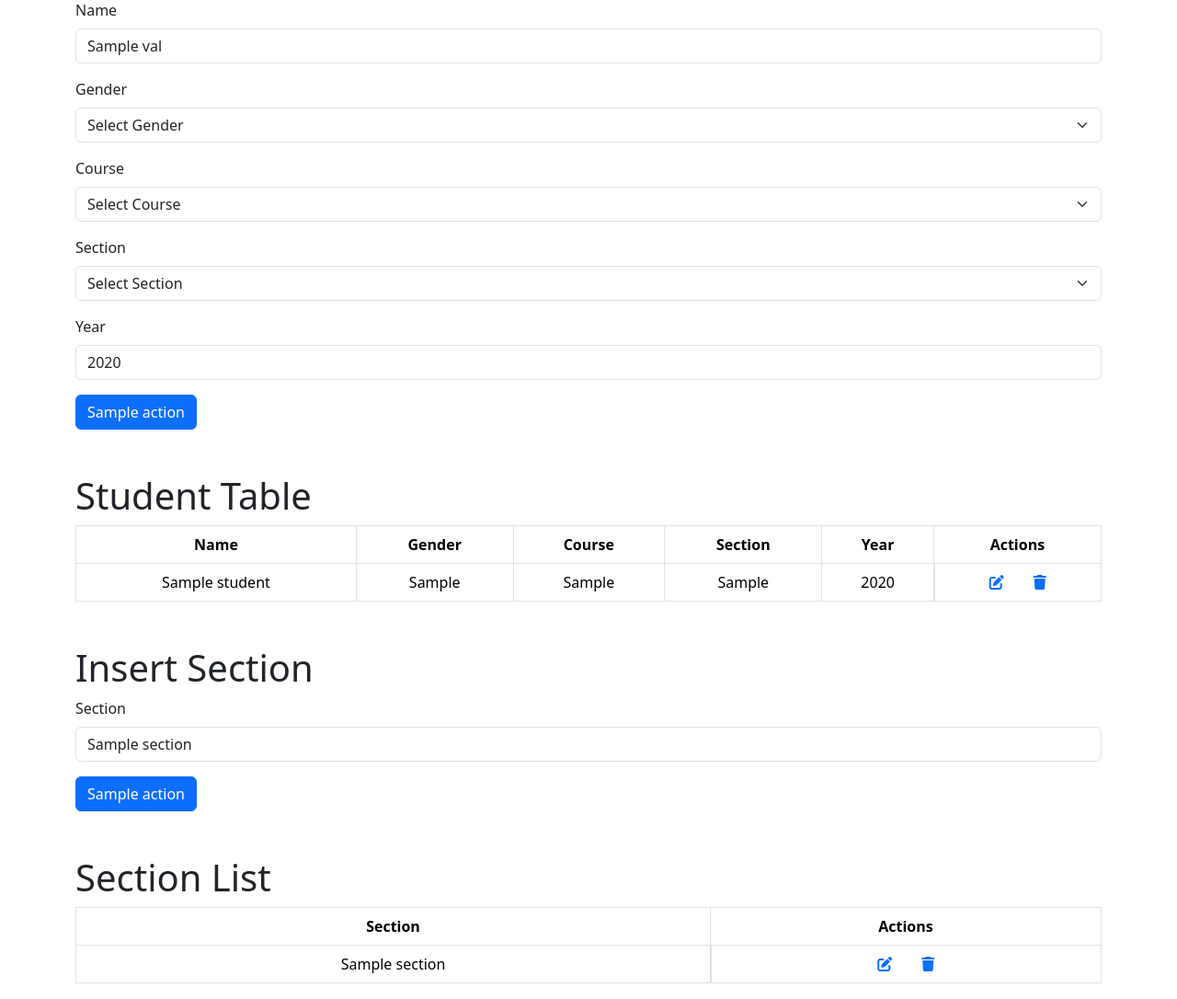
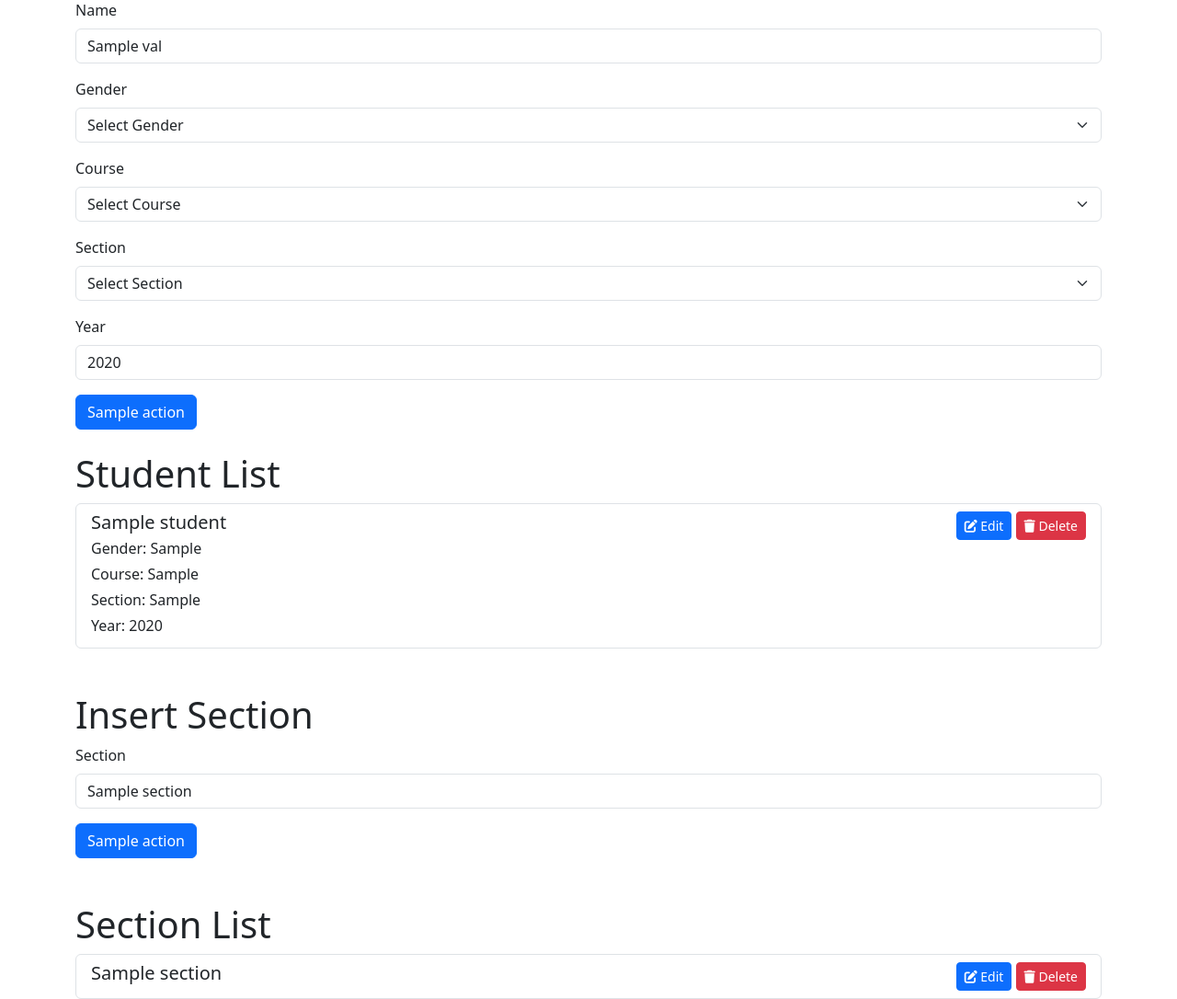
Before and after one commit to jkennethdomingo/domingoLab1, a CodeIgniter 4 app: template app/Views/index.php in a window 1280 px wide. Shown: the part 105-1191 px from the top of the page at 92% size. Run offline with PHP 8.4 and a stand-in for CodeIgniter, Linux system fonts and the light colour scheme; the template is opened without the code that fills it: most values are stand-ins (such as "Sample title", 1, 10 or a date in 2020); some libraries are stand-ins or nearby versions.

Commit message:
v1.0.1
minor bug fixes, conversion of table to list

```diff
--- a/app/Views/index.php
+++ b/app/Views/index.php
@@ -22,11 +22,11 @@ $removeError = session()->getFlashdata('remove_error');
             <input type="hidden" name="id" value="<?= isset($val['id']) ? $val['id'] : '' ?>">
             <div class="mb-3">
                 <label for="StudName" class="form-label">Name</label>
-                <input type="text" class="form-control" id="StudName" name="StudName" placeholder="Enter your name" value="<?= isset($val['StudName']) ? $val['StudName'] : '' ?>">
+                <input type="text" class="form-control" id="StudName" name="StudName" placeholder="Enter your name" value="<?= isset($val['StudName']) ? $val['StudName'] : '' ?>" required>
             </div>
             <div class="mb-3">
                 <label for="StudGender" class="form-label">Gender</label>
-                <select class="form-select" id="StudGender" name="StudGender">
+                <select class="form-select" id="StudGender" name="StudGender" required>
                     <option value="" disabled selected>Select Gender</option>
                     <option value="Male" <?= (isset($val['StudGender']) && $val['StudGender'] == 'Male') ? 'selected' : '' ?>>Male</option>
                     <option value="Female" <?= (isset($val['StudGender']) && $val['StudGender'] == 'Female') ? 'selected' : '' ?>>Female</option>
@@ -35,7 +35,7 @@ $removeError = session()->getFlashdata('remove_error');
             </div>
             <div class="mb-3">
                 <label for="StudCourse" class="form-label">Course</label>
-                <select class="form-select" id="StudCourse" name="StudCourse">
+                <select class="form-select" id="StudCourse" name="StudCourse" required>
                     <option value="" disabled selected>Select Course</option>
                     <option value="BSIT" <?= (isset($val['StudCourse']) && $val['StudCourse'] == 'BSIT') ? 'selected' : '' ?>>BSIT</option>
                     <option value="BSCS" <?= (isset($val['StudCourse']) && $val['StudCourse'] == 'BSCS') ? 'selected' : '' ?>>BSCS</option>
@@ -44,7 +44,7 @@ $removeError = session()->getFlashdata('remove_error');
             </div>
             <div class="mb-3">
                 <label for="StudSection" class="form-label">Section</label>
-                <select class="form-select" id="StudSection" name="StudSection">
+                <select class="form-select" id="StudSection" name="StudSection" required>
                     <option value="" disabled selected>Select Section</option>
                     <?php foreach ($sections as $section): ?>
                         <option value="<?= $section['Section'] ?>" <?= (isset($val['StudSection']) && $val['StudSection'] == $section['Section']) ? 'selected' : '' ?>>
@@ -55,42 +55,35 @@ $removeError = session()->getFlashdata('remove_error');
             </div>
             <div class="mb-3">
                 <label for="StudYear" class="form-label">Year</label>
-                <input type="number" class="form-control" id="StudYear" name="StudYear" min="1" max="4" placeholder="Select your Year" value="<?= isset($val['StudYear']) ? $val['StudYear'] : '' ?>">
+                <input type="number" class="form-control" id="StudYear" name="StudYear" min="1" max="4" placeholder="Select your Year" value="<?= isset($val['StudYear']) ? $val['StudYear'] : '' ?>" required>
             </div>
             <button type="submit" class="btn btn-primary"><?= isset($action) ? $action : 'Insert' ?></button>
         </form>
     </div>
 
-    <div class="container mt-5">
-        <h1>Student Table</h1>
-        <table class="table table-bordered">
-            <thead class="head">
-                <tr>
-                    <th>Name</th>
-                    <th>Gender</th>
-                    <th>Course</th>
-                    <th>Section</th>
-                    <th>Year</th>
-                    <th>Actions</th>
-                </tr>
-            </thead>
-            <tbody>
-                <?php foreach ($students as $student): ?>
-                    <tr class="head">
-                        <td><?= $student['StudName']; ?></td>
-                        <td><?= $student['StudGender']; ?></td>
-                        <td><?= $student['StudCourse']; ?></td>
-                        <td><?= $student['StudSection']; ?></td>
-                        <td><?= $student['StudYear']; ?></td>
-                        <td class="icon-cell">
-                            <a href="/edit/<?= $student['id']; ?>"><i class="fa-solid fa-pen-to-square"></i></a>
-                            <a href="/delete/<?= $student['id']; ?>"><i class="fa-solid fa-trash"></i></a>
-                        </td>
-                    </tr>
-                <?php endforeach; ?>
-            </tbody>
-        </table>
+    <div class="container mt-4">
+        <h1>Student List</h1>
+        <ul class="list-group">
+            <?php foreach ($students as $student): ?>
+                <li class="list-group-item">
+                    <div class="d-flex justify-content-between">
+                        <div class="student-info">
+                            <h5 class="mb-1"><?= $student['StudName']; ?></h5>
+                            <p class="mb-1">Gender: <?= $student['StudGender']; ?></p>
+                            <p class="mb-1">Course: <?= $student['StudCourse']; ?></p>
+                            <p class="mb-1">Section: <?= $student['StudSection']; ?></p>
+                            <p class="mb-1">Year: <?= $student['StudYear']; ?></p>
+                        </div>
+                        <div class="student-actions">
+                            <a href="/edit/<?= $student['id']; ?>" class="btn btn-primary btn-sm"><i class="fa-solid fa-pen-to-square"></i> Edit</a>
+                            <a href="/delete/<?= $student['id']; ?>" class="btn btn-danger btn-sm"><i class="fa-solid fa-trash"></i> Delete</a>
+                        </div>
+                    </div>
+                </li>
+            <?php endforeach; ?>
+        </ul>
     </div>
+
 
     <div class="container mt-5">
         <h1>Insert Section</h1>
@@ -106,26 +99,23 @@ $removeError = session()->getFlashdata('remove_error');
 
     <div class="container mt-5">
         <h1>Section List</h1>
-        <table class="table table-bordered">
-            <thead class="head">
-                <tr>
-                    <th>Section</th>
-                    <th>Actions</th>
-                </tr>
-            </thead>
-            <tbody class="head">
-                <?php foreach ($sections as $section): ?>
-                    <tr>
-                        <td><?= $section['Section']; ?></td>
-                        <td class="icon-cell">
-                            <a href="/editSection/<?= $section['Section']; ?>"><i class="fa-solid fa-pen-to-square"></i></a>
-                            <a href="/remove/<?= $section['Section']; ?>"><i class="fa-solid fa-trash"></i></a>
-                        </td>
-                    </tr>
-                <?php endforeach; ?>
-            </tbody>
-        </table>
+        <ul class="list-group">
+            <?php foreach ($sections as $section): ?>
+                <li class="list-group-item">
+                    <div class="d-flex justify-content-between">
+                        <div class="section-info">
+                            <h5 class="mb-1"><?= $section['Section']; ?></h5>
+                        </div>
+                        <div class="section-actions">
+                            <a href="/editSection/<?= $section['Section']; ?>" class="btn btn-primary btn-sm"><i class="fa-solid fa-pen-to-square"></i> Edit</a>
+                            <a href="/remove/<?= $section['Section']; ?>" class="btn btn-danger btn-sm"><i class="fa-solid fa-trash"></i> Delete</a>
+                        </div>
+                    </div>
+                </li>
+            <?php endforeach; ?>
+        </ul>
     </div>
+
 
     <?php if ($removeError): ?>
         <div class="modal fade" id="errorModal" tabindex="-1" role="dialog" aria-labelledby="errorModalLabel" aria-hidden="true">
@@ -138,7 +128,7 @@ $removeError = session()->getFlashdata('remove_error');
                         </button>
                     </div>
                     <div class="modal-body">
-                        Cannot delete section with students.
+                        Cannot update/delete section with students.
                     </div>
                 </div>
             </div>
```
Also changed, not shown: app/Controllers/MainController.php (+9 -2 lines).
